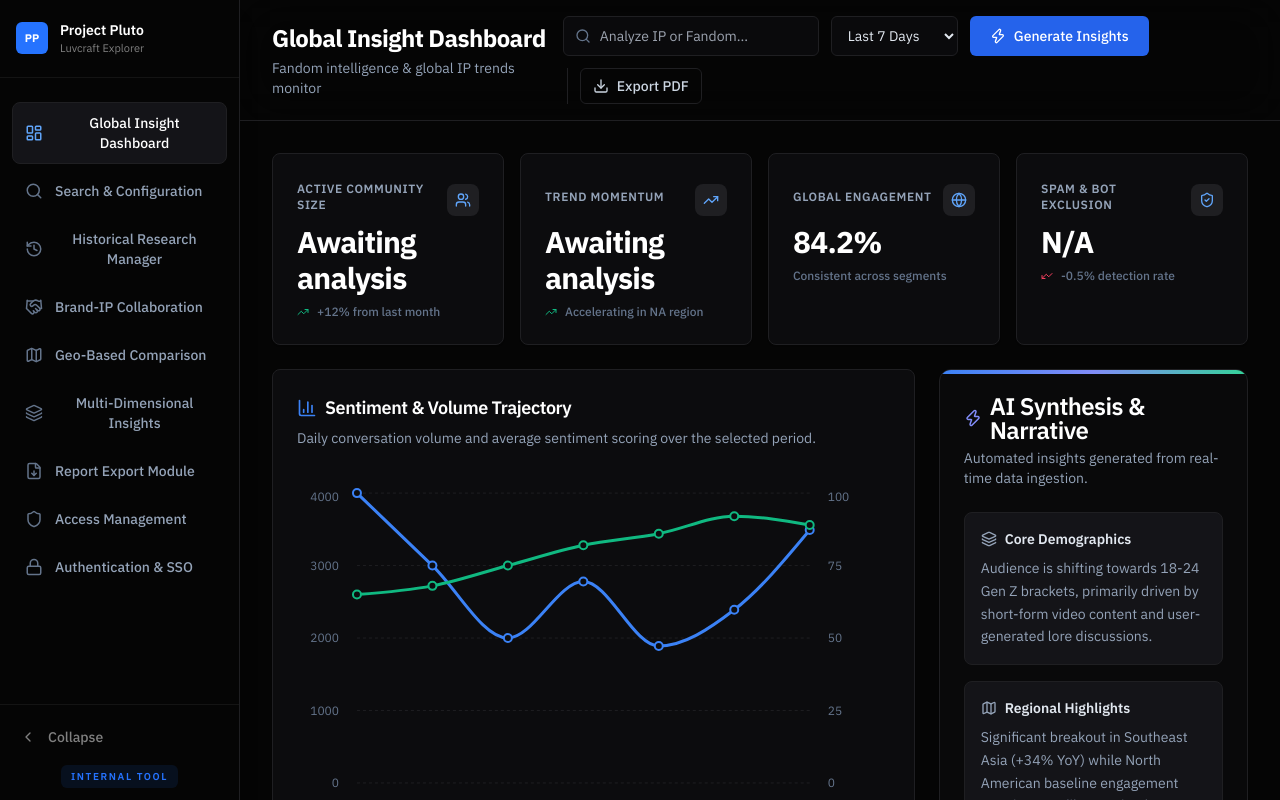
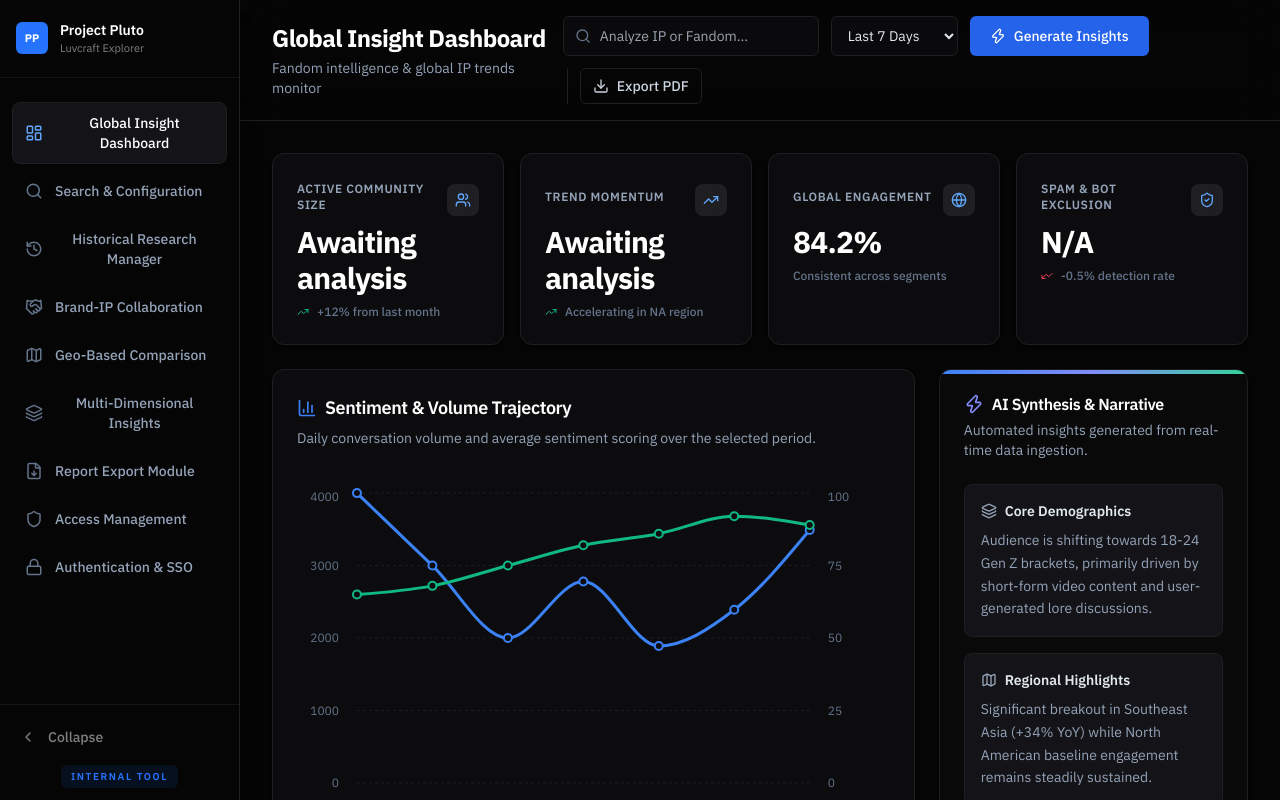
Before and after one commit to DongDuong2001/project-luvcraft, a Next.js app in the folder frontend/: page / in a window 1280 px wide. Shown: the top 800 px of the page. Built offline with nearby package versions, Linux system fonts and the light colour scheme.

Commit message:
feat(card): add Card component with header, title, description, content, and footer

```diff
--- /dev/null
+++ b/frontend/components/ui/card.tsx
@@ -0,0 +1,80 @@
+import * as React from "react"
+import { clsx, type ClassValue } from "clsx"
+import { twMerge } from "tailwind-merge"
+
+export function cn(...inputs: ClassValue[]) {
+  return twMerge(clsx(inputs))
+}
+
+const Card = React.forwardRef<
+  HTMLDivElement,
+  React.HTMLAttributes<HTMLDivElement>
+>(({ className, ...props }, ref) => (
+  <div
+    ref={ref}
+    className={cn(
+      "rounded-xl border bg-card text-card-foreground shadow",
+      className
+    )}
+    {...props}
+  />
+))
+Card.displayName = "Card"
+
+const CardHeader = React.forwardRef<
+  HTMLDivElement,
+  React.HTMLAttributes<HTMLDivElement>
+>(({ className, ...props }, ref) => (
+  <div
+    ref={ref}
+    className={cn("flex flex-col space-y-1.5 p-6", className)}
+    {...props}
+  />
+))
+CardHeader.displayName = "CardHeader"
+
+const CardTitle = React.forwardRef<
+  HTMLParagraphElement,
+  React.HTMLAttributes<HTMLHeadingElement>
+>(({ className, ...props }, ref) => (
+  <h3
+    ref={ref}
+    className={cn("font-semibold leading-none tracking-tight", className)}
+    {...props}
+  />
+))
+CardTitle.displayName = "CardTitle"
+
+const CardDescription = React.forwardRef<
+  HTMLParagraphElement,
+  React.HTMLAttributes<HTMLParagraphElement>
+>(({ className, ...props }, ref) => (
+  <p
+    ref={ref}
+    className={cn("text-sm text-muted-foreground", className)}
+    {...props}
+  />
+))
+CardDescription.displayName = "CardDescription"
+
+const CardContent = React.forwardRef<
+  HTMLDivElement,
+  React.HTMLAttributes<HTMLDivElement>
+>(({ className, ...props }, ref) => (
+  <div ref={ref} className={cn("p-6 pt-0", className)} {...props} />
+))
+CardContent.displayName = "CardContent"
+
+const CardFooter = React.forwardRef<
+  HTMLDivElement,
+  React.HTMLAttributes<HTMLDivElement>
+>(({ className, ...props }, ref) => (
+  <div
+    ref={ref}
+    className={cn("flex items-center p-6 pt-0", className)}
+    {...props}
+  />
+))
+CardFooter.displayName = "CardFooter"
+
+export { Card, CardHeader, CardFooter, CardTitle, CardDescription, CardContent }
```
